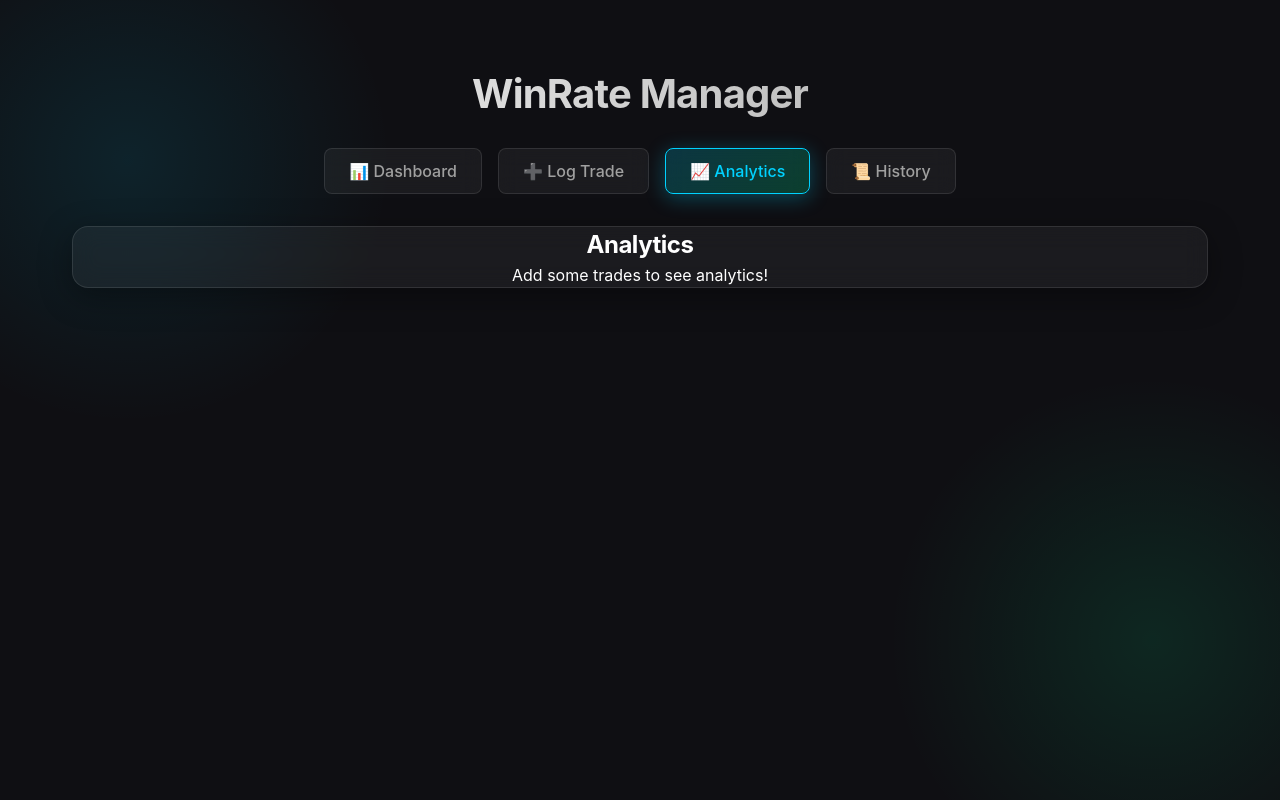
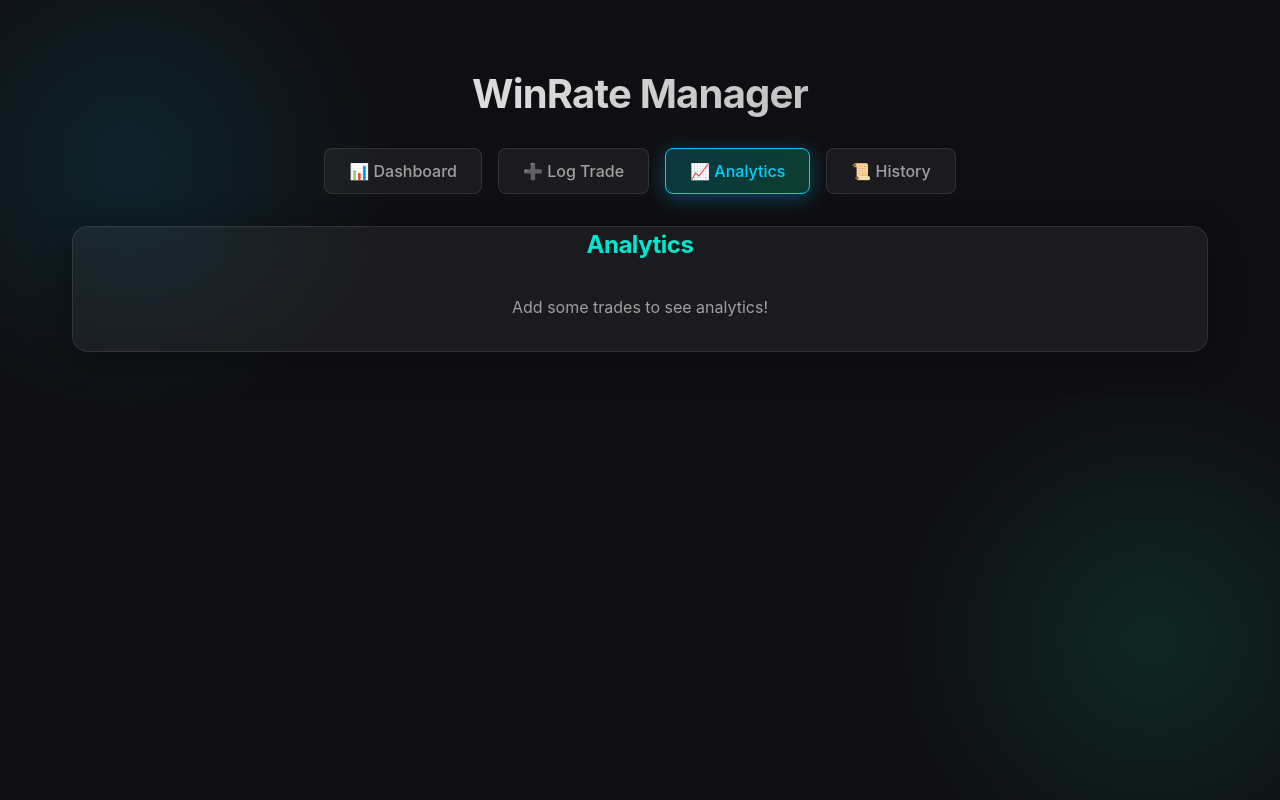
Before and after one commit to satnam987/winratemanager, a React (Vite) app: page / in a window 1280 px wide. Both pictures are taken after a click on the button "📈 Analytics". Built offline with nearby package versions, Linux system fonts and the light colour scheme; no server answers.

Commit message:
Fix: Charts CSS and update all chart heights

```diff
--- a/src/components/Charts.css
+++ b/src/components/Charts.css
@@ -2,8 +2,28 @@
     margin-bottom: 2rem;
 }
 
-text-transform: uppercase;
-letter-spacing: 0.1em;
+.charts-container h2 {
+    background: linear-gradient(to right, var(--accent-blue), var(--accent-green));
+    -webkit-background-clip: text;
+    -webkit-text-fill-color: transparent;
+}
+
+.charts-grid {
+    display: grid;
+    grid-template-columns: 1fr;
+    gap: 2rem;
+}
+
+.chart-card {
+    padding: 2rem;
+}
+
+.chart-card h3 {
+    margin-bottom: 1rem;
+    color: var(--text-secondary);
+    font-size: 0.9rem;
+    text-transform: uppercase;
+    letter-spacing: 0.1em;
 }
 
 .empty-message {
```
